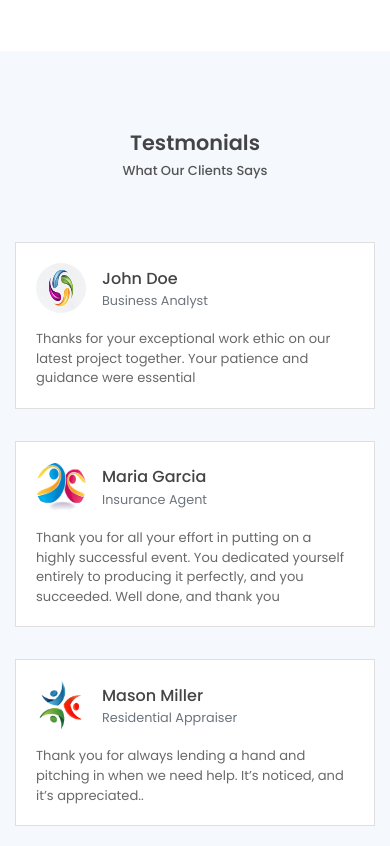
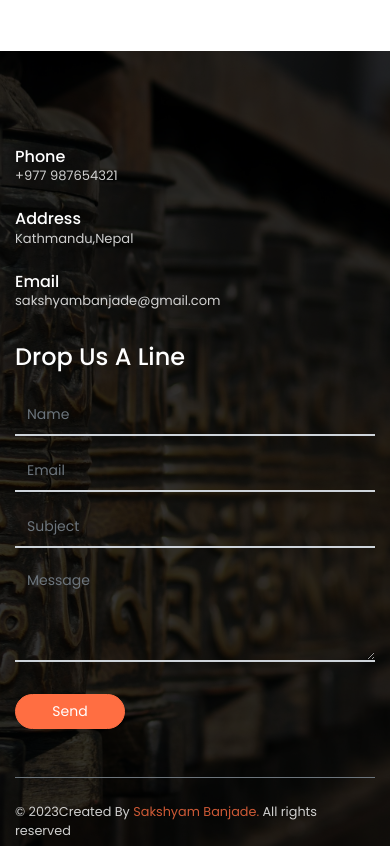
Before and after one commit to sakshyambanjade/Portfolio.new, a plain HTML site: page index.html in a window 390 px wide. Shown: the part 6200-7046 px from the top of the page. Drawn offline with nearby package versions, Linux system fonts and the light colour scheme; files that its build step writes are made by us from their sources; files whose address does not match are found by name.

Commit message:
testimonials removed

```diff
--- a/index.html
+++ b/index.html
@@ -414,60 +414,6 @@ Artificial Intelligence's Future Artificial intelligence is having an impact on
         </div>
     </section>
     <!-- End of Blog Section -->
-
-    <!-- Testmonial Section -->
-    <section class="section" id="testmonial">
-        <div class="container">
-            <h6 class="section-title text-center mb-0">Testmonials</h6>
-            <h6 class="section-subtitle mb-5 text-center">What Our Clients Says</h6>
-            <div class="row">
-                <div class="col-md-4 my-3 my-md-0">
-                    <div class="card">
-                        <div class="card-body">
-                            <div class="media align-items-center mb-3">
-                                <img class="mr-3" src="assets/imgs/avatar.jpg" alt="">
-                                <div class="media-body">
-                                    <h6 class="mt-1 mb-0">John Doe</h6>
-                                    <small class="text-muted mb-0">Business Analyst</small>
-                                </div>
-                            </div>
-                            <p class="mb-0">Thanks for your exceptional work ethic on our latest project together. Your patience and guidance were essential </p>
-                        </div>
-                    </div>
-                </div>
-                <div class="col-md-4 my-3 my-md-0">
-                    <div class="card">
-                        <div class="card-body">
-                            <div class="media align-items-center mb-3">
-                                <img class="mr-3" src="assets/imgs/avatar-1.jpg" alt="">
-                                <div class="media-body">
-                                    <h6 class="mt-1 mb-0">Maria Garcia</h6>
-                                    <small class="text-muted mb-0">Insurance Agent</small>
-                                </div>
-                            </div>
-                            <p class="mb-0"> Thank you for all your effort in putting on a highly successful event. You dedicated yourself entirely to producing it perfectly, and you succeeded. Well done, and thank you</p>
-                        </div>
-                    </div>
-                </div>
-                <div class="col-md-4 my-3 my-md-0">
-                    <div class="card">
-                        <div class="card-body">
-                            <div class="media align-items-center mb-3">
-                                <img class="mr-3" src="assets/imgs/avatar-2.jpg" alt="">
-                                <div class="media-body">
-                                    <h6 class="mt-1 mb-0">Mason Miller</h6>
-                                    <small class="text-muted mb-0">Residential Appraiser</small>
-                                </div>
-                            </div>
-                            <p class="mb-0">Thank you for always lending a hand and pitching in when we need help. It’s noticed, and it’s appreciated..</p>
-                        </div>
-                    </div>
-                </div>
-            </div>
-        </div>
-    </section>
-    <!-- End of Testmonial Section -->
-
     <!-- Contact Section -->
     <section id="contact" class="section has-img-bg pb-0">
         <div class="container">
```
